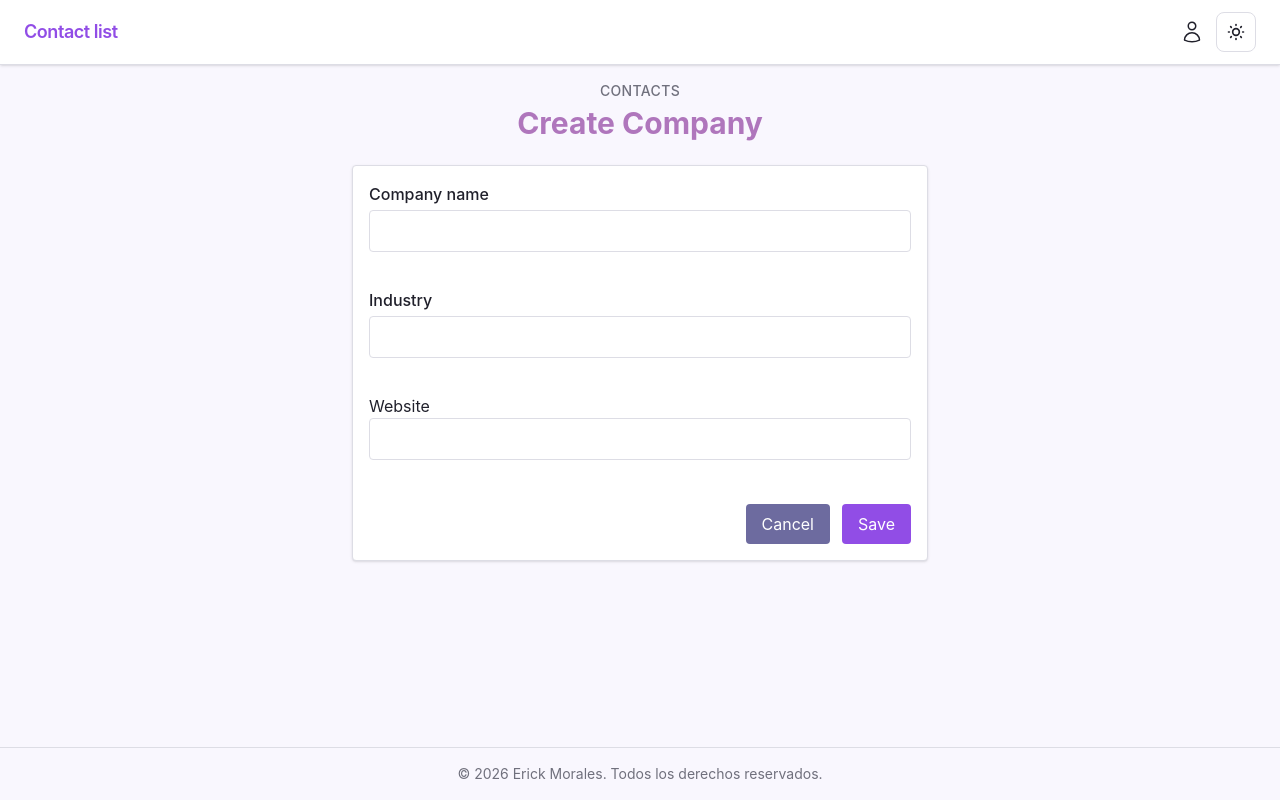
After one commit to ErickMoraL/ContactFlow, a Django app: page /create_company in a window 1280 px wide. The commit adds this page. Run offline with Django 5.2, Linux system fonts and the light colour scheme; the visitor is signed in with stand-in values (Sample User, id 1); style sheets or scripts are compiled from the project's sources.

Commit message:
feat: add company creation functionality with unique name validation per user

```diff
--- a/contacts/forms.py
+++ b/contacts/forms.py
@@ -41,3 +41,25 @@ class InteractionForm(forms.ModelForm):
             "note",
             "interaction_date",
         ]
+
+
+class CompanyForm(forms.ModelForm):
+    def __init__(self, *args, user=None, **kwargs):
+        self.user = user
+        super().__init__(*args, **kwargs)
+
+    class Meta:
+        model = Company
+        fields = [
+            "name",
+            "industry",
+            "website",
+        ]
+
+    def clean_name(self):
+        name = self.cleaned_data["name"]
+
+        if Company.objects.filter(user=self.user, name=name).exists():
+            raise forms.ValidationError("You already have a company with this name.")
+
+        return name
--- a/contacts/models.py
+++ b/contacts/models.py
@@ -11,6 +11,14 @@ class Company(models.Model):
     industry = models.CharField(max_length=100, blank=True)
     website = models.URLField(blank=True)
     created_at = models.DateTimeField(auto_now_add=True)
+
+    class Meta:
+        constraints = [
+            models.UniqueConstraint(
+                fields=["user", "name"],
+                name="unique_company_per_user",
+            )
+        ]
 
     def __str__(self):
         return self.name
--- a/contacts/templates/contacts/contact_create.html
+++ b/contacts/templates/contacts/contact_create.html
@@ -66,7 +66,7 @@
           {% if form.company.errors %}<div class="error-text">{{ form.company.errors }}</div>{% endif %}
         </div>
         <div class="flex items-end justify-end">
-          <a href="{% url 'login' %}" class="btn-primary px-2">
+          <a href="{% url 'create_company' %}" class="btn-primary px-2">
             <svg xmlns="http://www.w3.org/2000/svg"
                  fill="none"
                  viewBox="0 0 24 24"
--- /dev/null
+++ b/contacts/templates/contacts/create_company.html
@@ -0,0 +1,55 @@
+{% extends "contacts/layout.html" %}
+{% block title %}
+  Create Company
+{% endblock title %}
+{% block content %}
+  <section class="mx-auto max-w-xl">
+    <div class="mb-6 text-center">
+      <p class="muted text-sm font-medium uppercase tracking-wide">Contacts</p>
+      <h1 class="text-accent mt-1 text-3xl font-bold">Create Company</h1>
+    </div>
+    <form method="post" class="card space-y-5">
+      {% csrf_token %}
+      <div>
+        <label for="id_name" class="label-primary">Company name</label>
+        <input type="text"
+               name="name"
+               maxlength="150"
+               required
+               id="id_name"
+               value="{{ form.name.value|default:'' }}"
+               class="input-primary {% if form.name.errors %}input-error{% endif %}"
+               autocomplete="organization" />
+        {% if form.name.errors %}<div class="error-text">{{ form.name.errors }}</div>{% endif %}
+      </div>
+      <div>
+        <label for="id_industry" class="label-primary">Industry</label>
+        <input type="text"
+               name="industry"
+               maxlength="100"
+               id="id_industry"
+               value="{{ form.industry.errors|default:'' }}"
+               class="input-primary {% if form.industry.errors %}input-error{% endif %}">
+        {% if form.industry.errors %}<div class="error-text">{{ form.industry.errors }}</div>{% endif %}
+      </div>
+      <div>
+        <label for="id_website">Website</label>
+        <input type="url"
+               name="website"
+               maxlength="200"
+               id="id_website"
+               value="{{ form.website.errors|default:'' }}"
+               class="input-primary {% if form.website.errors %}input-error{% endif %}">
+        {% if form.website.errors %}<div class="error-text">{{ form.website.errors }}</div>{% endif %}
+      </div>
+      {% comment %} buttons {% endcomment %}
+      <div class="flex flex-col-reverse gap-3 pt-2 sm:flex-row sm:justify-end">
+        <a href="{% url 'contact_list' %}" class="btn-secondary text-center">Cancel</a>
+        <button type="submit" class="btn-primary">Save</button>
+      </div>
+    </form>
+  </section>
+{% endblock content %}
+{% block extra_scripts %}
+  {{ block.super }}
+{% endblock extra_scripts %}
--- a/contacts/urls.py
+++ b/contacts/urls.py
@@ -10,4 +10,5 @@ urlpatterns = [
     path("delete_selected", views.contact_delete, name="contact_delete_selected"),
     path("mark_closed", views.contact_mark_closed, name="contact_mark_closed"),
     path("mark_lost", views.contact_mark_lost, name="contact_mark_lost"),
+    path("create_company", views.create_company, name="create_company"),
 ]
--- a/contacts/views.py
+++ b/contacts/views.py
@@ -4,7 +4,7 @@ from django.db.models import Q
 from django.http import HttpResponse
 from django.shortcuts import get_object_or_404, redirect, render
 
-from .forms import ContactForm, InteractionForm
+from .forms import ContactForm, InteractionForm, CompanyForm
 from .models import Contact, Email, Phone, SocialMedia
 
 
@@ -153,3 +153,18 @@ def contact_mark_closed(request):
 @login_required
 def contact_mark_lost(request):
     return HttpResponse("Mark selected contacts as lost")
+
+
+@login_required
+def create_company(request):
+    if request.method == "POST":
+        form = CompanyForm(request.POST, user=request.user)
+
+        if form.is_valid():
+            company = form.save(commit=False)
+            company.user = request.user
+            company.save()
+            return redirect("contact_list")
+    else:
+        form = CompanyForm(user=request.user)
+    return render(request, "contacts/create_company.html", {"form": form})
```
Also changed, not shown: contacts/migrations/0003_company_unique_company_per_user.py (added).
